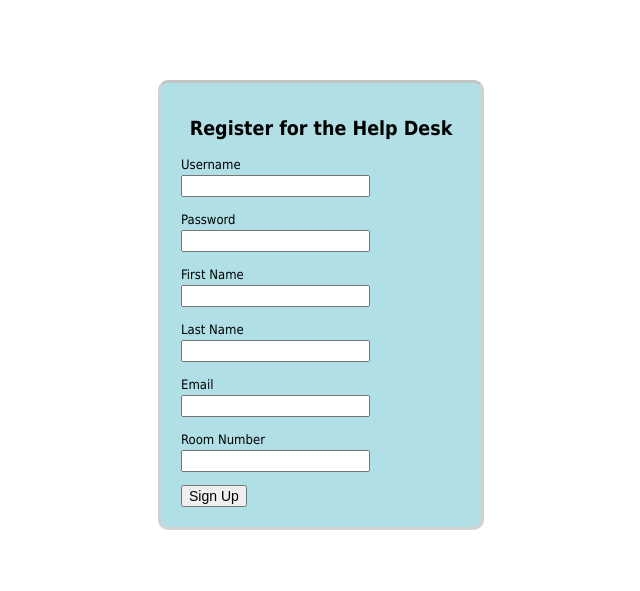
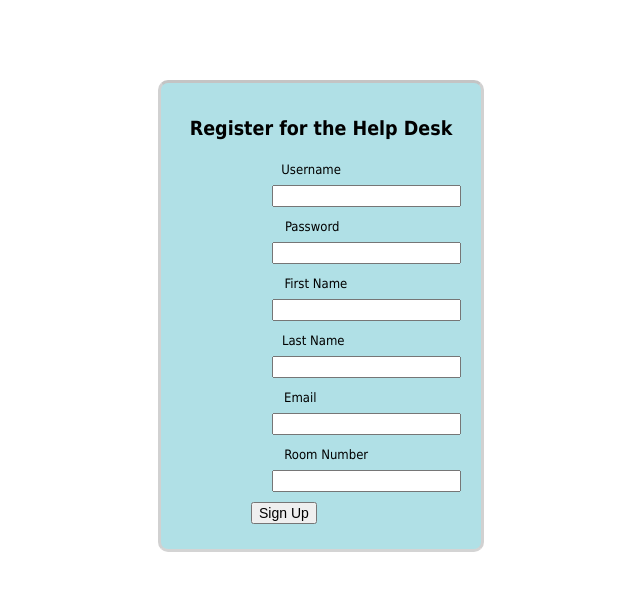
Before and after one commit to CompSci3-4/HelpDesk-Web, a PHP site: page /registration.html in a window 1280 px wide. Shown: the top 591 px of the page, without its empty margins (319-959 px from the left). Run offline with PHP 8.4, Linux system fonts and the light colour scheme; some libraries are stand-ins or nearby versions.

Commit message:
Update SignUp.css

```diff
--- a/css/SignUp.css
+++ b/css/SignUp.css
@@ -21,6 +21,25 @@ input:hover{
  color:#000000;
  background-color:#7FFFD4;
 }
+input {
+    margin-top: 5px;
+    margin-bottom: 5px;
+    display:inline-block;
+    *display: inline;     /* for IE7*/
+    zoom:1;              /* for IE7*/
+    vertical-align:middle;
+    margin-left:70px
+}
+
+label {
+    display:inline-block;
+    *display: inline;     /* for IE7*/
+    zoom:1;              /* for IE7*/
+    float: left;
+    padding-top: 5px;
+    text-align: center;
+    width: 300px;
+}
 .info{
   position: relative;
   margin: auto;
@@ -38,3 +57,8 @@ input:hover{
 h1{
   text-align: center;
 }
+p
+{
+  text-align: center;
+  width: 250px;
+}
```
